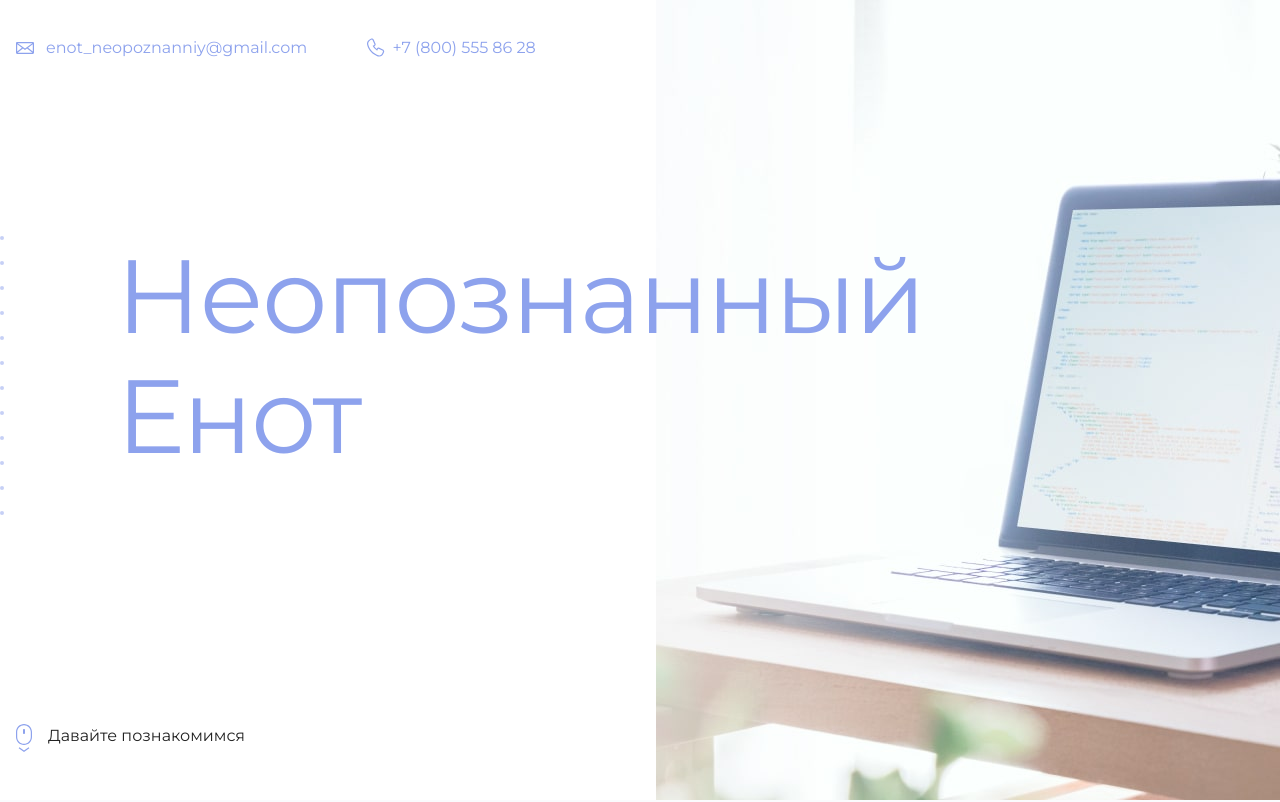
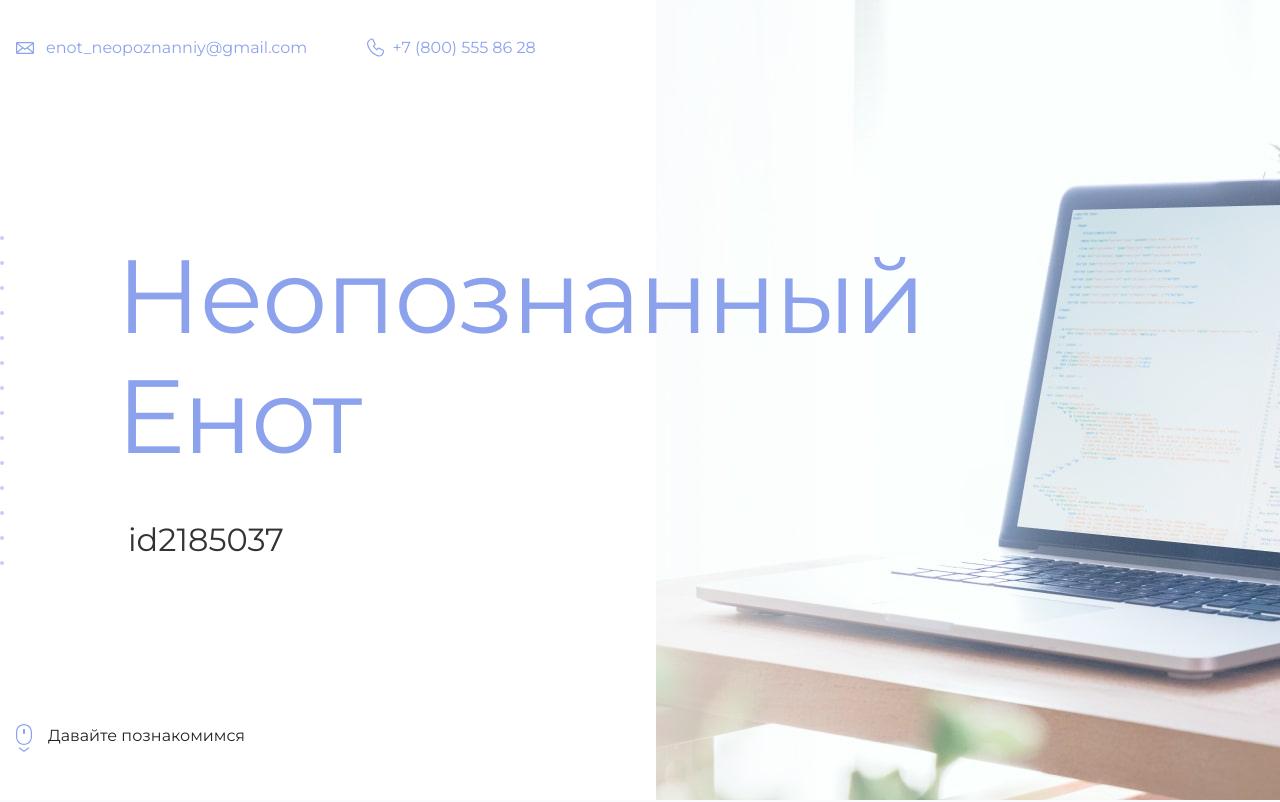
Before and after one commit to kolganato/githab-pages-example, a plain HTML site: page index.html in a window 1280 px wide. Shown: the top 802 px of the page. Drawn offline with Linux system fonts and the light colour scheme.

Commit message:
Изменил цвет шрифта в body и текст в тэге <p>

```diff
--- a/index.html
+++ b/index.html
@@ -19,7 +19,7 @@
       <section class="hero-image">
         <div class="container">
           <h1 class="heading">Неопознанный Енот</h1>
-          <p><!-- Тут ваш id на сайте Академии --></p>
+          <p>id2185037</p>
         </div>
       </section>
 
--- a/style.css
+++ b/style.css
@@ -5,7 +5,7 @@ body {
   font-family: "Montserrat", "Helvetica", "Arial", sans-serif;
   font-size: 16px;
   line-height: 32px;
-  color: #222222;
+  color: #333;
   background-image: url("img/hero-bg.jpg");
   background-repeat: no-repeat;
   background-position-y: top;
```
